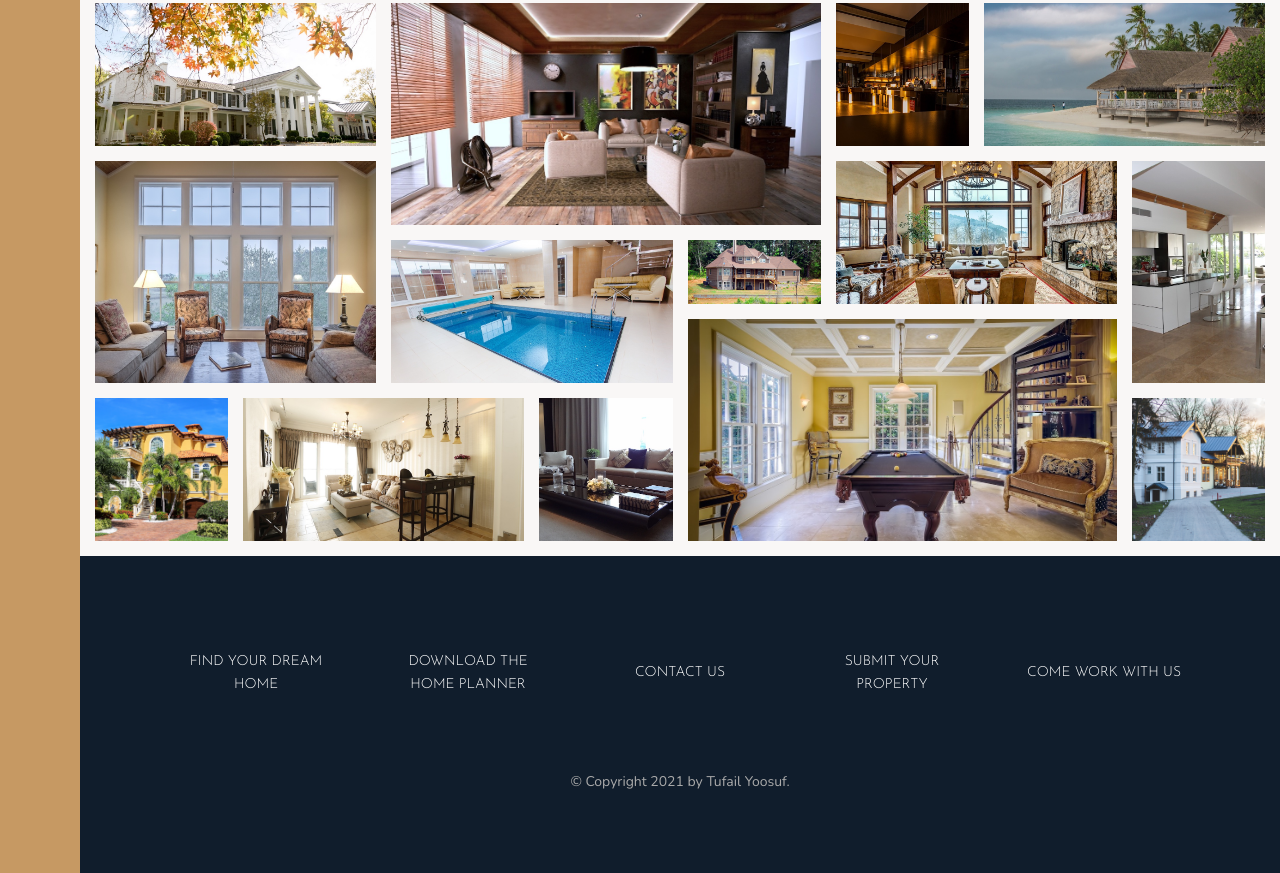
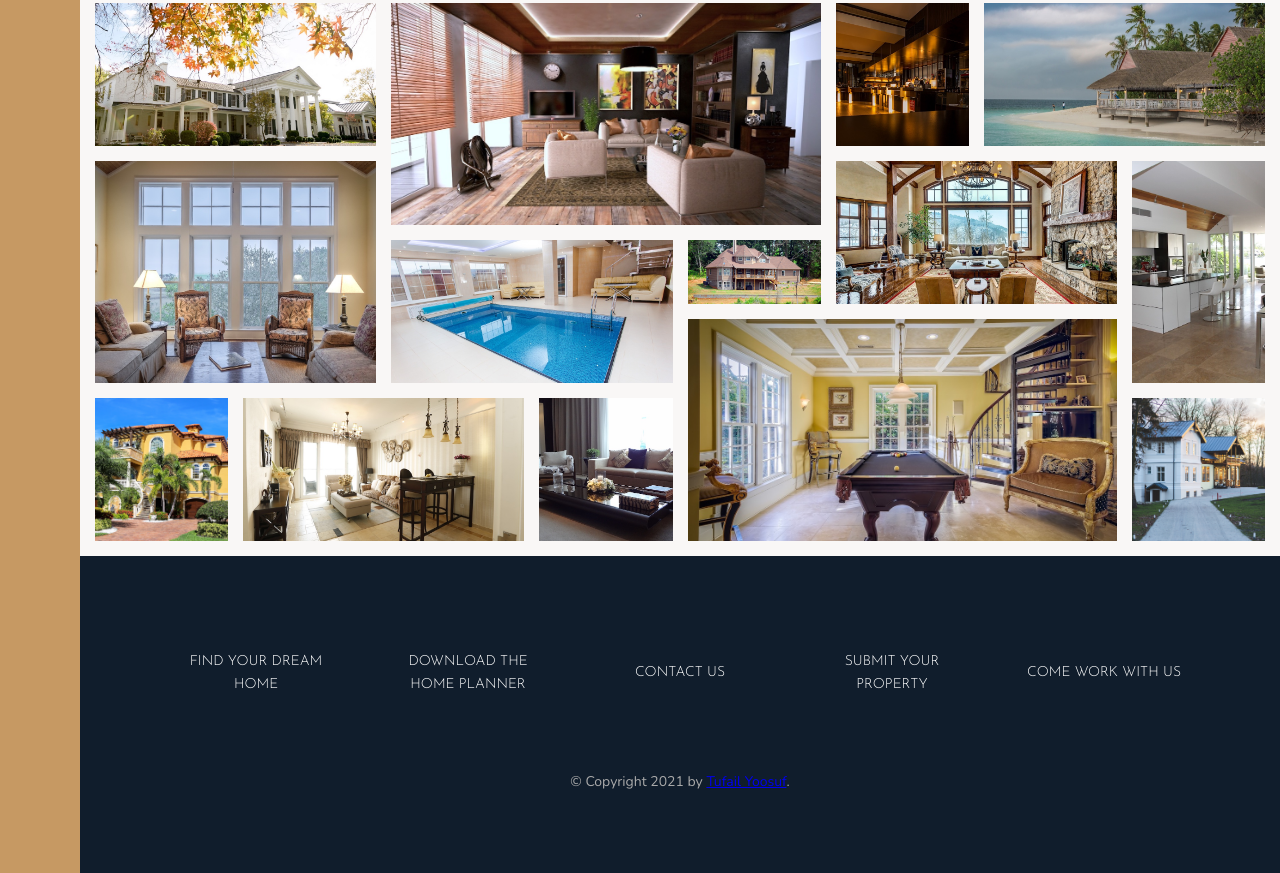
Before and after one commit to TufailDev/nexter-css-grid, a website: page index.html in a window 1280 px wide. Shown: the part 3084-3957 px from the top of the page. Drawn offline with nearby package versions, Linux system fonts and the light colour scheme.

Commit message:
Added copyright link

```diff
--- a/index.html
+++ b/index.html
@@ -450,7 +450,7 @@
           <a href="#" class="nav__link">Come Work with us</a>
         </li>
       </ul>
-      <p class="copyright">&copy; Copyright 2021 by Tufail Yoosuf.</p>
+      <p class="copyright">&copy; Copyright 2021 by <a href="www.twitter.com/tufailyoosuf">Tufail Yoosuf</a>.</p>
     </footer>
   </body>
 </html>
```
